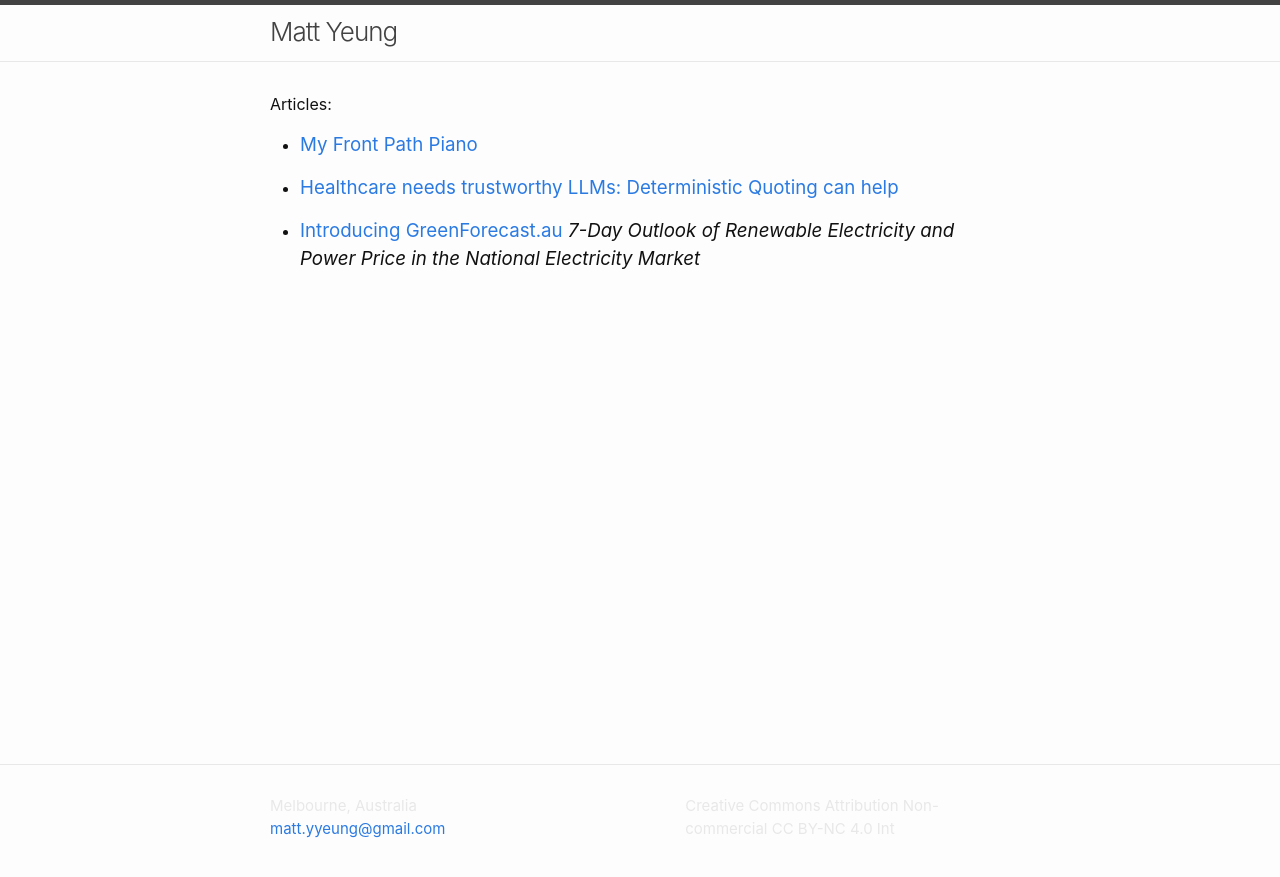
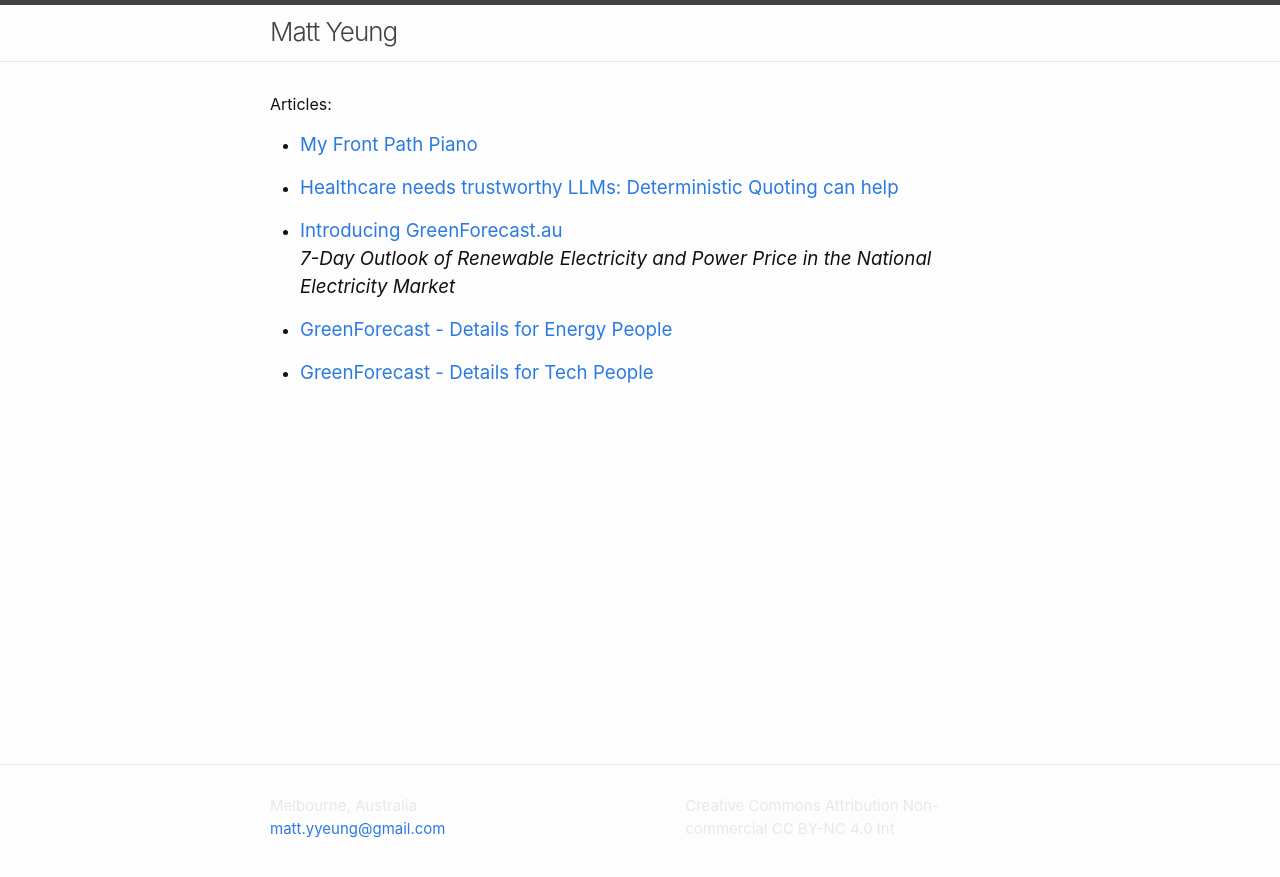
Before and after one commit to mattyyeung/mattyyeung.github.io, a Jekyll site: the page built from index.md, in a window 1280 px wide. Shown: the top 877 px of the page. Built offline with Jekyll 4.4.1, drawn with Linux system fonts in a browser that asks for light colours.

Commit message:
Add greenforecast articles

```diff
--- a/index.md
+++ b/index.md
@@ -15,4 +15,8 @@ Articles:
 
 - ### [Healthcare needs trustworthy LLMs: Deterministic Quoting can help](/deterministic-quoting)
 
-- ### [Introducing GreenForecast.au](/greenforecast) *7-Day Outlook of Renewable Electricity and Power Price in the National Electricity Market*
+- ### [Introducing GreenForecast.au](/greenforecast) <br>*7-Day Outlook of Renewable Electricity and Power Price in the National Electricity Market*
+
+- ### [GreenForecast - Details for Energy People](/greenforecast-energy-details)
+
+- ### [GreenForecast - Details for Tech People](/greenforecast-tech-details)
```
Also changed, not shown: _posts/2023-01-01-greenforecast-energy-details.md (renamed from _posts/2023-01-01-greenforecast-energy-q-and-a.md, +5 -0 lines), _posts/2023-01-02-greenforecast-tech-details.md (renamed from _posts/2023-01-02-greenforecast-tech-q-and-a.md, +6 -0 lines).
